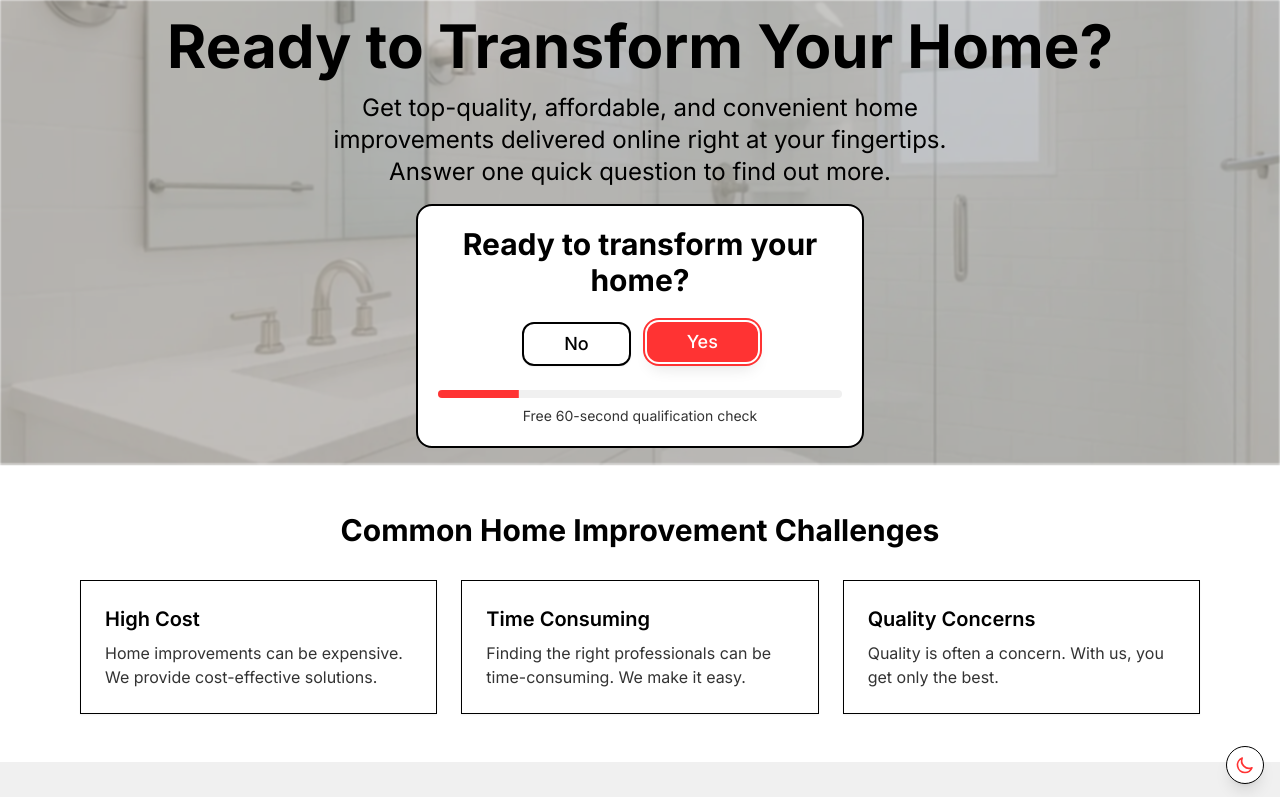
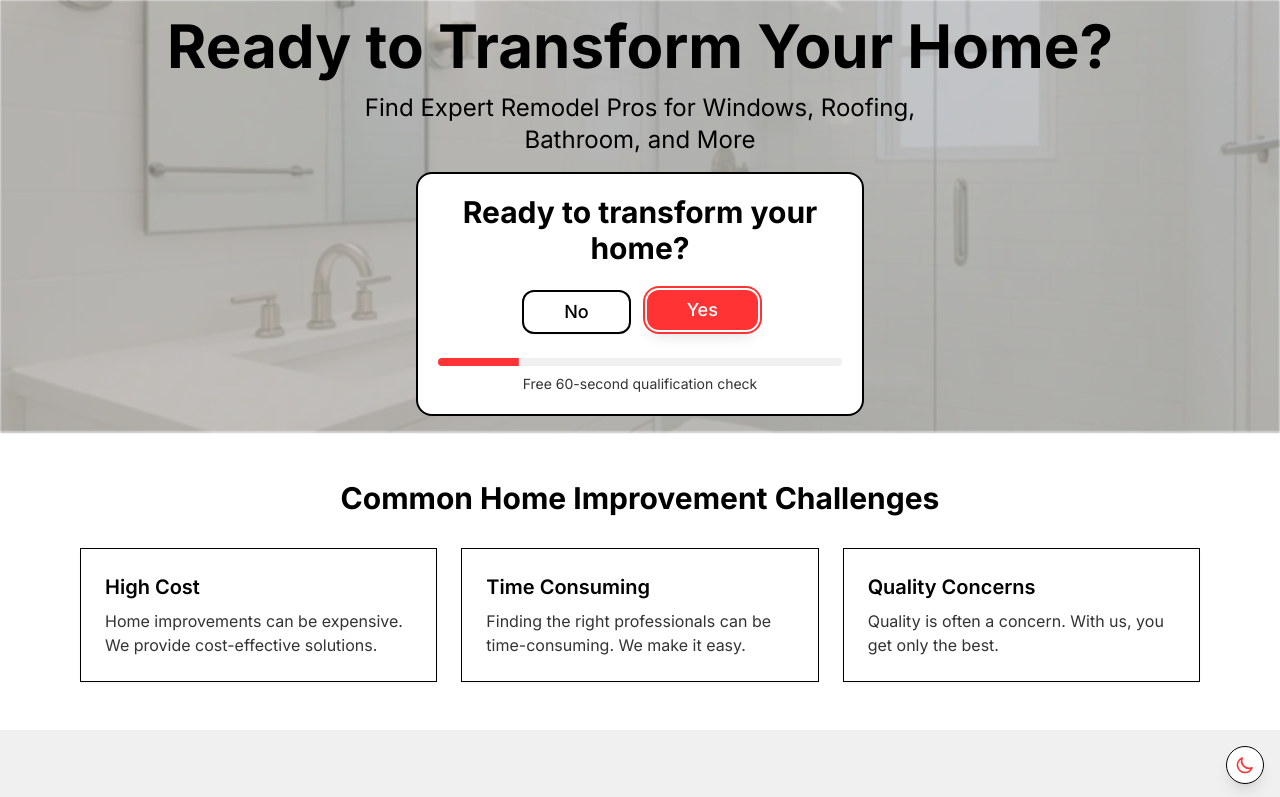
Before and after one commit to ujrxty/remodel.monster, a Next.js app: page / in a window 1280 px wide. Shown: the top 797 px of the page. Built offline with nearby package versions, Linux system fonts and the light colour scheme; a web font is replaced by a local one.

Commit message:
fix: hero copy

```diff
--- a/components/Hero.js
+++ b/components/Hero.js
@@ -133,8 +133,7 @@ function Hero({ isInjured, setIsInjured, handleSubmit, progress = 10, hideButton
                 transition={{ delay: 0.2, duration: 0.5 }}
                 className="text-xl md:text-2xl mb-4 max-w-2xl mx-auto"
               >
-                Get top-quality, affordable, and convenient home improvements delivered online right at your fingertips.
-                <br />Answer one quick question to find out more.
+		Find Expert Remodel Pros for Windows, Roofing, Bathroom, and More
               </motion.p>
             </>
           )}
```
